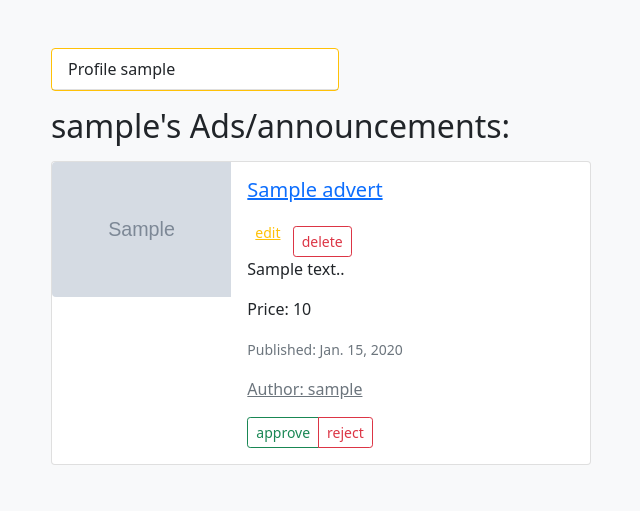
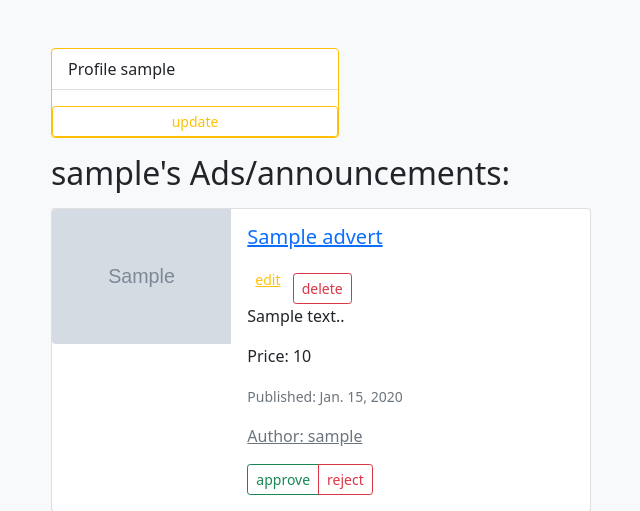
Before and after one commit to azazellooo/exam_10, a Django app: page /accounts/1/ in a window 1280 px wide. Shown: the part 40-551 px from the top of the page, without its empty margins (31-671 px from the left). Run offline with Django 3.2, Linux system fonts and the light colour scheme; a user stored in the database is signed in; tables that the repository leaves empty hold one stand-in row (values such as "Sample post"); grey boxes marked "Sample" are stand-in pictures.

Commit message:
добавлена ссылка на страницу обновления номера телефона

```diff
--- a/exam_project/accounts/templates/profile.html
+++ b/exam_project/accounts/templates/profile.html
@@ -4,6 +4,9 @@
 
     <div class="card border-warning w-100 mt-5 mb-3" style="max-width: 18rem;">
         <div class="card-header bg-transparent ">Profile {{ user_obj }}</div>
+    {% if perms.change_profile or request.user == user_obj %}
+        <a class="btn-sm btn btn-outline-warning mt-3" href="{% url 'accounts:update' user_obj.profile.id %}">update</a>
+    {% endif %}
     </div>
 <h2>{{ user_obj }}'s Ads/announcements: </h2>
     {% include 'partial/advert_list.html' %}
```
